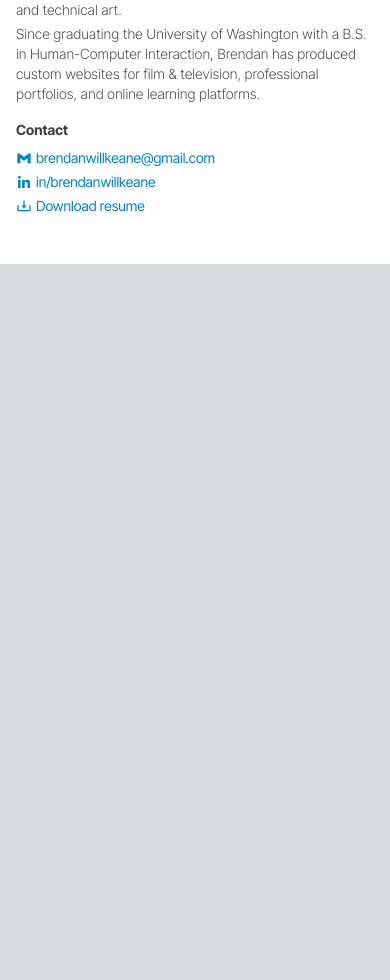
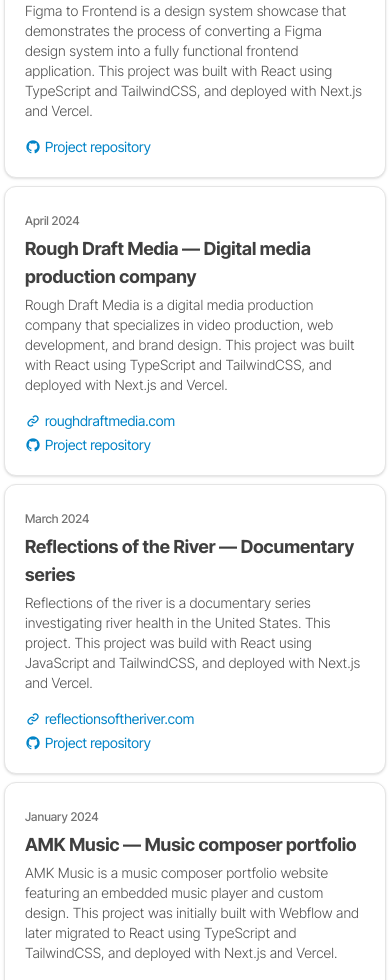
Before and after one commit to brendanwilliam/bkportfolio, a Next.js app: page / in a window 390 px wide. Shown: the part 1020-2000 px from the top of the page. Before the commit the page ends 1284 px from the top, so only its background shows below. Built offline with nearby package versions, Linux system fonts and the light colour scheme.

Commit message:
Full mobile site created

```diff
--- a/src/app/page.tsx
+++ b/src/app/page.tsx
@@ -5,6 +5,7 @@
 import { Section } from "@/components/Section";
 import { SubSection } from "@/components/SubSection";
 import { Content } from "@/components/Content";
+import { FormattedDate } from "@/components/FormattedDate";
 
 // Hero global state
 
@@ -46,6 +47,49 @@
   { title: "brendanwillkeane@gmail.com", icon: "bxl-gmail", href: "mailto:brendanwillkeane@gmail.com" },
   { title: "in/brendanwillkeane", icon: "bxl-linkedin", href: "https://www.linkedin.com/in/brendanwillkeane/" },
   { title: "Download resume", icon: "bx-download", href: "" }
+]
+
+interface Project {
+  date: Date,
+  title: string,
+  description: string,
+  links: ContactLink[],
+}
+const projects: Project[] = [
+  {
+    date: new Date(2024, 3),
+    title: "Figma to Frontend — Design system showcase",
+    description: "Figma to Frontend is a design system showcase that demonstrates the process of converting a Figma design system into a fully functional frontend application. This project was built with React using TypeScript and TailwindCSS, and deployed with Next.js and Vercel.",
+    links: [
+      { title: "Project repository", icon: "bxl-github", href: "https://github.com/brendanwilliam/bkportfolio" }
+    ]
+  },
+  {
+    date: new Date(2024, 3),
+    title: "Rough Draft Media — Digital media production company",
+    description: "Rough Draft Media is a digital media production company that specializes in video production, web development, and brand design. This project was built with React using TypeScript and TailwindCSS, and deployed with Next.js and Vercel.",
+    links: [
+      { title: "roughdraftmedia.com", icon: "bx-link", href: "http://roughdraftmedia.com" },
+      { title: "Project repository", icon: "bxl-github", href: "https://github.com/brendanwilliam/roughdraftmedia" }
+    ]
+  },
+  {
+    date: new Date(2024, 2),
+    title: "Reflections of the River — Documentary series",
+    description: "Reflections of the river is a documentary series investigating river health in the United States. This project. This project was build with React using JavaScript and TailwindCSS, and deployed with Next.js and Vercel.",
+    links: [
+      { title: "reflectionsoftheriver.com", icon: "bx-link", href: "http://reflectionsoftheriver.com" },
+      { title: "Project repository", icon: "bxl-github", href: "https://github.com/brendanwilliam/rotr-series" }
+    ]
+  },
+  {
+    date: new Date(2023, 12),
+    title: "AMK Music — Music composer portfolio",
+    description: "AMK Music is a music composer portfolio website featuring an embedded music player and custom design. This project was initially built with Webflow and later migrated to React using TypeScript and TailwindCSS, and deployed with Next.js and Vercel.",
+    links: [
+      { title: "musicbyamk.com", icon: "bx-link", href: "http://musicbyamk.com" },
+    ]
+  }
 ]
 
 function Profile() {
@@ -106,32 +150,41 @@
 
 function Projects() {
   return (
-    <>
-
-    </>
+    <Section id="projects" title="Projects">
+      <div className="flex flex-col gap-2 justify-center items-stretch px-1">
+        {projects.map((project, index) => (
+          <ProjectCard key={index} date={project.date} title={project.title} description={project.description} links={project.links} />
+        ))}
+      </div>
+    </Section>
   )
 }
 
 function ProjectCard({
+  date,
   title,
   description,
-  image,
   links
 }: {
+  date: Date,
   title: string,
   description: string,
-  image: string,
-  links: [{
-      title: string,
-      icon: string,
-      href: string
-  }
-]}) {
+  links: ContactLink[]
+}) {
 
   return (
-    <>
-
-    </>
+    <div className="flex flex-col justify-center items-stretch gap-4 p-5 bg-white shadow rounded-xl border border-neutral-200">
+      <div className="space-y-1">
+        <FormattedDate date={date} className="text-xs font-medium text-neutral-500" />
+        <h2 className="text-lg font-bold text-neutral-700">{title}</h2>
+        <p className="text-sm font-light text-neutral-600">{description}</p>
+      </div>
+      <div className="flex flex-col justify-start items-start gap-1">
+        {links.map((link, index) => (
+          <Button key={index} href={link.href} style="tertiary" icon={link.icon}>{link.title}</Button>
+        ))}
+      </div>
+    </div>
   )
 }
 
--- /dev/null
+++ b/src/components/FormattedDate.tsx
@@ -0,0 +1,15 @@
+const dateFormatter = new Intl.DateTimeFormat('en-US', {
+  year: 'numeric',
+  month: 'long',
+})
+
+export function FormattedDate({
+  date,
+  ...props
+}: React.ComponentPropsWithoutRef<'time'> & { date: Date }) {
+  return (
+    <time dateTime={date.toISOString()} {...props}>
+      {dateFormatter.format(date)}
+    </time>
+  )
+}
```
